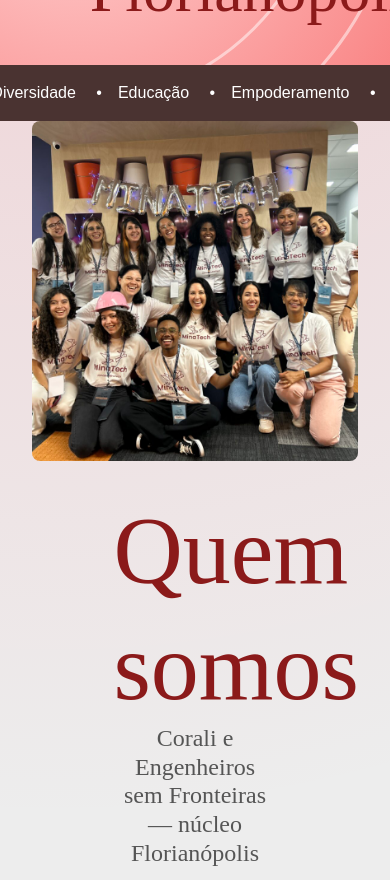
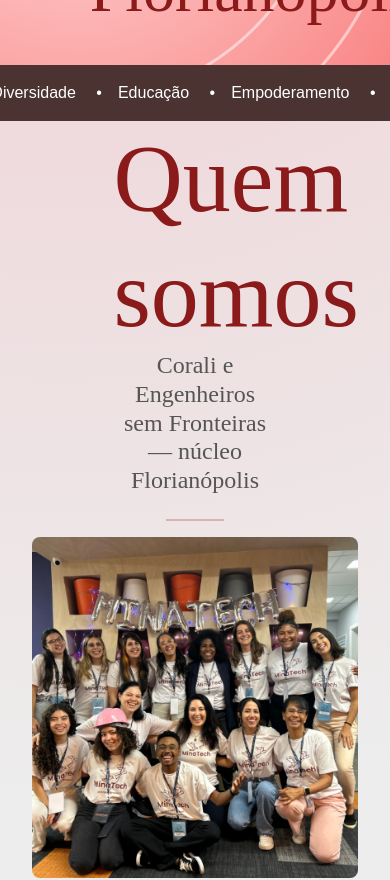
Before and after one commit to Cadu-f12/mina-tech-project, a React (Vite) app: page / in a window 390 px wide. Shown: the part 1440-2320 px from the top of the page. Built offline with nearby package versions, Linux system fonts and the light colour scheme; no server answers; a small style sheet from the web is missing; a web font is replaced by a local one.

Commit message:
só falta responsividade

```diff
--- a/src/components/Home/QuemSomos.css
+++ b/src/components/Home/QuemSomos.css
@@ -1,9 +1,9 @@
 .secao-quem-somos {
+  padding: 0rem 2rem 4rem 2rem;
   display: flex;
   flex-direction: column;
   align-items: center;
   text-align: center;
-  padding: 4rem 2rem;
 }
 
 .quem-somos-img {
@@ -12,25 +12,6 @@
   height: auto;
   border-radius: 8px;
   margin-bottom: 2rem;
-}
-
-.quem-somos-titulo,
-.quem-somos-subtitulo {
-  text-align: center;
-}
-
-.quem-somos-divisor {
-  margin: 1rem auto;
-  width: 200px;
-}
-
-/*=========================================*/
-
-.secao-quem-somos {
-  padding: 0rem 2rem 4rem 2rem;
-  display: flex;
-  align-items: center;
-
 }
 
 .quem-somos-texto {
@@ -53,13 +34,13 @@
   margin-bottom: 1.5rem;
 }
 
-.quem-somos-texto p{
+.quem-somos-texto p {
   font-size: 2rem;
 }
 
 .quem-somos-divisor {
   border: none;
   border-top: 2px solid #8B1A1A;
-  width: 15%;
-  margin-left: 1rem;
+  width: 35%;
+  margin: 1rem auto;
 }
--- a/src/components/Home/QuemSomos.jsx
+++ b/src/components/Home/QuemSomos.jsx
@@ -4,11 +4,13 @@
 const QuemSomos = () => {
   return (
     <section className="secao-quem-somos">
-      <img src={suaImagem} alt="Foto da equipe" className="quem-somos-img" />
         <div className="quem-somos-texto">
             <h2 className="quem-somos-titulo">Quem somos</h2>
             <h3 className="quem-somos-subtitulo">Corali e Engenheiros sem Fronteiras — núcleo Florianópolis</h3>
             <hr className="quem-somos-divisor" />
+        </div>
+        <img src={suaImagem} alt="Foto da equipe" className="quem-somos-img" />
+        <div className="quem-somos-texto">
             <p>A Corali e os Engenheiros sem Fronteiras (Florianópolis), se uniram para organizar a Jornada Minatech.</p>
             <p>Temos o sonho de inspirar meninas a conhecerem e seguirem carreiras tecnológicas, mostrando que elas têm capacidade e que essas profissões não são só para meninos.</p>
             <p>Para isso, promovemos oficinas de lógica, matemática e física, junto com talks sobre profissões, soft skills, empreendedorismo, diversidade e empoderamento feminino.</p>
```
Lines whose indentation alone changed are shown as unchanged.
